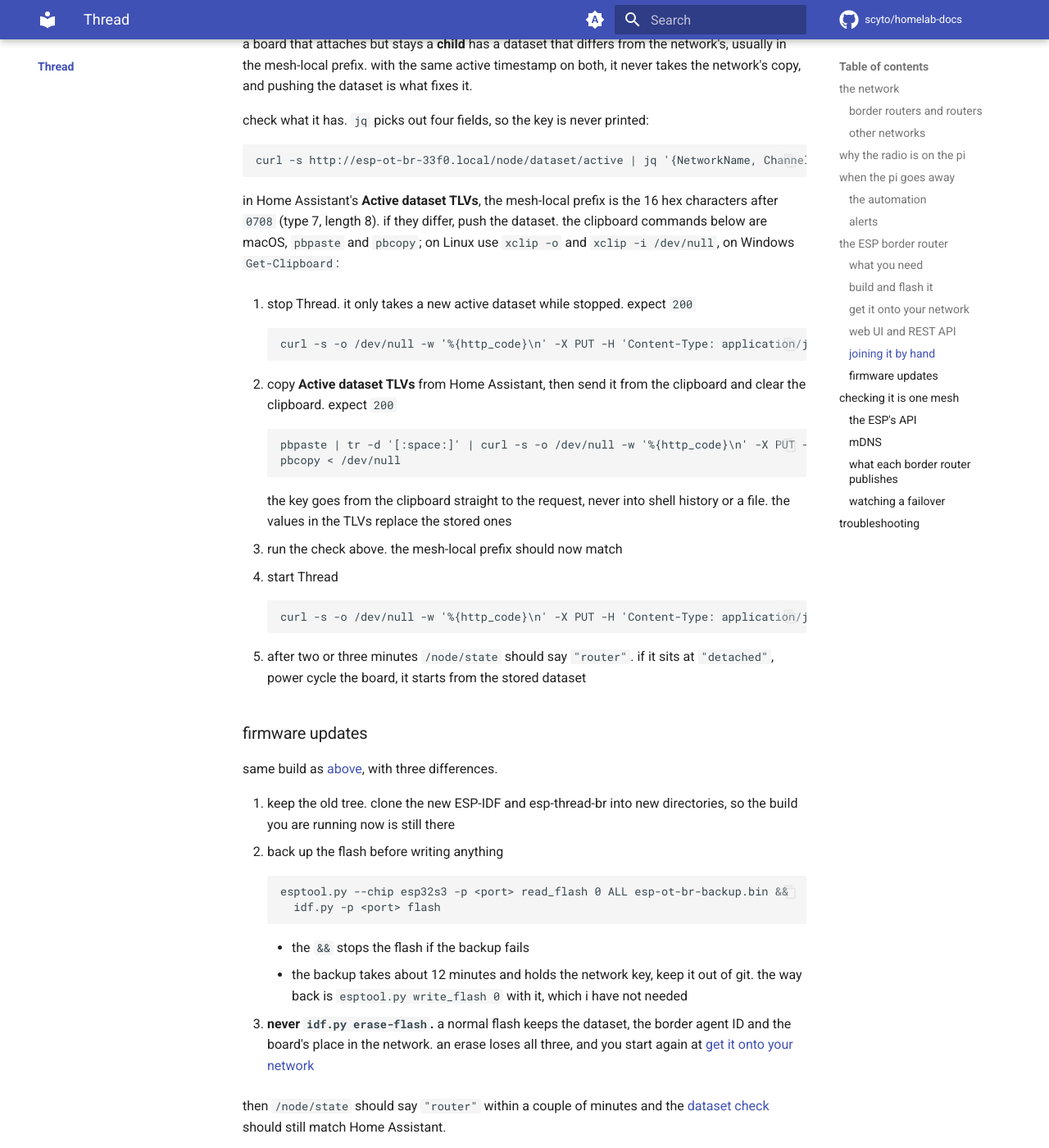
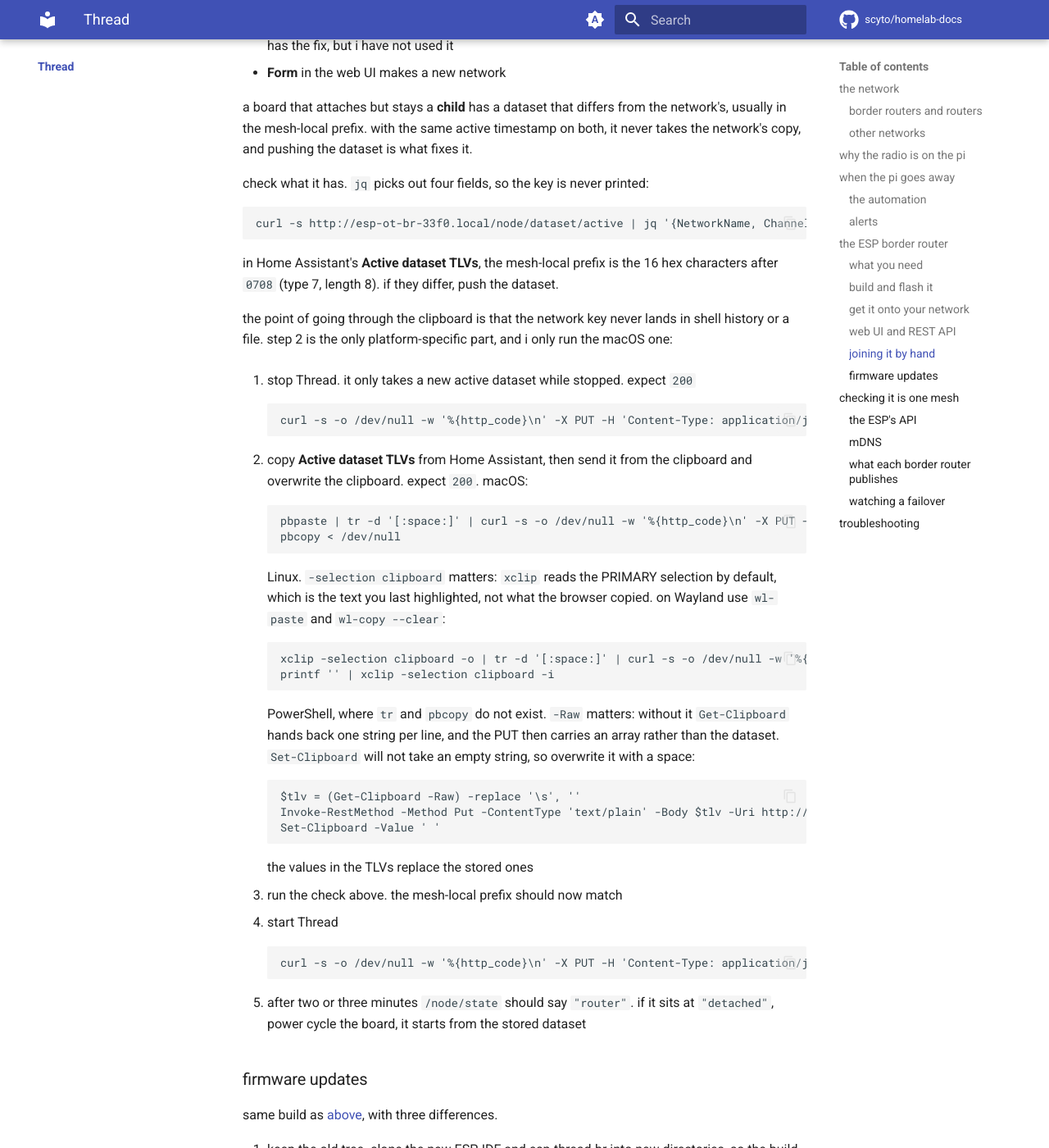
Before and after one commit to scyto/homelab-docs, an MkDocs documentation site: the page built from docs/thread/index.md, in a window 1280 px wide and 1400 px high, scrolled down 12622 px. Shown: the whole window at 82% size. Built offline with MkDocs 1.6.1 and Material for MkDocs 9.7.7, drawn with Linux system fonts in a browser that asks for light colours; comment, search, counter and statistics services are not loaded; some of the changed text lies outside the part shown.

Commit message:
Thread: clipboard commands per platform, and a review pass
- the by-hand dataset push had a macOS pipeline and a guess at the
  others. Linux now uses xclip -selection clipboard, since xclip reads
  the PRIMARY selection by default, with wl-paste and wl-copy --clear
  named for Wayland. Windows gets a PowerShell-native sequence, using
  Get-Clipboard -Raw so the PUT carries the dataset rather than an array
  of lines.
- the mDNS commands named the board by its old name, and dns-sd is macOS
  only, so the avahi equivalents are named too.
- the REST answers are not shaped alike: /topology and /ipaddr wrap
  theirs in result, /diagnostics is a bare array. Said so.
- troubleshooting gains the first thing a new board does: sit on its own
  ESP-BR-xxxx network.

Every code block on the page was syntax checked: shell with bash -n and
shellcheck, PowerShell with the PowerShell parser, YAML and Python with
their own parsers.

Co-Authored-By: Claude Opus 5 (1M context) <noreply@anthropic.com>

````diff
--- a/docs/thread/index.md
+++ b/docs/thread/index.md
@@ -467,6 +467,9 @@ it *manages*, so add it to the integration first.
 
     `/node/state` answers `"disabled"`, `"detached"`, `"child"`, `"router"` or
     `"leader"`. in `/node` the same thing is a number, 0 to 4 in that order
+- the answers are not shaped alike: `/topology` and `/ipaddr` wrap theirs in a
+  `result` field, while `/diagnostics` is a bare array and `/node` a bare object.
+  so `jq` needs `.result[]` for the first two and `.[]` for `/diagnostics`
 - a path it does not know returns HTTP 200 with a 404 error in the body, so read
   the body, not the status code
 - the OpenThread console is on USB, the S3's USB-C port, not on the network.
@@ -508,9 +511,11 @@ curl -s http://esp-ot-br-33f0.local/node/dataset/active | jq '{NetworkName, Chan
 ```
 
 in Home Assistant's **Active dataset TLVs**, the mesh-local prefix is the 16 hex
-characters after `0708` (type 7, length 8). if they differ, push the dataset. the
-clipboard commands below are macOS, `pbpaste` and `pbcopy`; on Linux use
-`xclip -o` and `xclip -i /dev/null`, on Windows `Get-Clipboard`:
+characters after `0708` (type 7, length 8). if they differ, push the dataset.
+
+the point of going through the clipboard is that the network key never lands in
+shell history or a file. step 2 is the only platform-specific part, and i only run
+the macOS one:
 
 1. stop Thread. it only takes a new active dataset while stopped. expect `200`
 
@@ -519,15 +524,34 @@ clipboard commands below are macOS, `pbpaste` and `pbcopy`; on Linux use
     ```
 
 2. copy **Active dataset TLVs** from Home Assistant, then send it from the
-   clipboard and clear the clipboard. expect `200`
+   clipboard and overwrite the clipboard. expect `200`. macOS:
 
     ```
     pbpaste | tr -d '[:space:]' | curl -s -o /dev/null -w '%{http_code}\n' -X PUT -H 'Content-Type: text/plain' --data-binary @- http://esp-ot-br-33f0.local/node/dataset/active
     pbcopy < /dev/null
     ```
 
-    the key goes from the clipboard straight to the request, never into shell
-    history or a file. the values in the TLVs replace the stored ones
+    Linux. `-selection clipboard` matters: `xclip` reads the PRIMARY selection by
+    default, which is the text you last highlighted, not what the browser copied.
+    on Wayland use `wl-paste` and `wl-copy --clear`:
+
+    ```
+    xclip -selection clipboard -o | tr -d '[:space:]' | curl -s -o /dev/null -w '%{http_code}\n' -X PUT -H 'Content-Type: text/plain' --data-binary @- http://esp-ot-br-33f0.local/node/dataset/active
+    printf '' | xclip -selection clipboard -i
+    ```
+
+    PowerShell, where `tr` and `pbcopy` do not exist. `-Raw` matters: without it
+    `Get-Clipboard` hands back one string per line, and the PUT then carries an
+    array rather than the dataset. `Set-Clipboard` will not take an empty string,
+    so overwrite it with a space:
+
+    ```
+    $tlv = (Get-Clipboard -Raw) -replace '\s', ''
+    Invoke-RestMethod -Method Put -ContentType 'text/plain' -Body $tlv -Uri http://esp-ot-br-33f0.local/node/dataset/active
+    Set-Clipboard -Value ' '
+    ```
+
+    the values in the TLVs replace the stored ones
 
 3. run the check above. the mesh-local prefix should now match
 4. start Thread
@@ -552,7 +576,8 @@ same build as [above](#build-and-flash-it), with three differences.
       idf.py -p <port> flash
     ```
 
-    - the `&&` stops the flash if the backup fails
+    - the `&&` stops the flash if the backup fails. in PowerShell run the two
+      separately and check the backup exists first
     - the backup takes about 12 minutes and holds the network key, keep it out of
       git. the way back is `esptool.py write_flash 0` with it, which i have not
       needed
@@ -589,10 +614,12 @@ every border router announces `_meshcop._udp`:
 
 ```
 dns-sd -B _meshcop._udp local.
-dns-sd -L esp-ot-br _meshcop._udp local.
+dns-sd -L esp-ot-br-33f0 _meshcop._udp local.
 ```
 
-most TXT values are binary, so `dns-sd` prints them garbled.
+`dns-sd` is macOS. on Linux the same two are `avahi-browse _meshcop._udp` and
+`avahi-browse -r _meshcop._udp`. most TXT values are binary, so both print them
+garbled.
 
 | key | what it is |
 | --- | --- |
@@ -604,9 +631,9 @@ most TXT values are binary, so `dns-sd` prints them garbled.
 | `at` | active dataset timestamp |
 | `tv`, `vn`, `mn` | Thread version, vendor, model |
 
-my ESP's firmware fills `sb`, `omr` and `at` in differently from current
-OpenThread: no role bits, its own prefix in `omr`. i read its role from the REST
-API, not from mDNS.
+my ESP's firmware fills `sb`, `omr` and `at` differently from OpenThread's own
+border router: no role bits, and its own prefix in `omr`. i read its role from the
+REST API, not from mDNS.
 
 ??? note "decode the TXT records with python"
 
@@ -676,7 +703,7 @@ API, not from mDNS.
     ```
 
     ```
-    python3 meshcop.py esp-ot-br "Home Assistant OpenThread Border Router #XXXX"
+    python3 meshcop.py esp-ot-br-33f0 "Home Assistant OpenThread Border Router #XXXX"
     ```
 
     the instance names are the ones `dns-sd -B` lists.
@@ -751,6 +778,7 @@ what mine did:
 | --- | --- |
 | add-on stopped after the pi was off, with **Watchdog** on | the 10 restarts in 30 minutes were used up. the [automation](#the-automation) starts it again |
 | `No route to host` in the add-on log | the pi is unreachable. `Connection refused` means ser2net is not running |
+| a freshly flashed board sits on its own `ESP-BR-xxxx` network | expected, it forms one when it has no dataset. [move it onto yours](#get-it-onto-your-network) |
 | the ESP stays a child | its dataset differs from the network's. [check the mesh-local prefix](#joining-it-by-hand) |
 | the panel shows 2 border routers, the ESP's topology shows 3 routers | routers and border routers are different things, see [above](#border-routers-and-routers) |
 | the ESP still has the prefix and primary backbone router after the add-on came back | expected, they do not move back. see [watching a failover](#watching-a-failover) |
````
